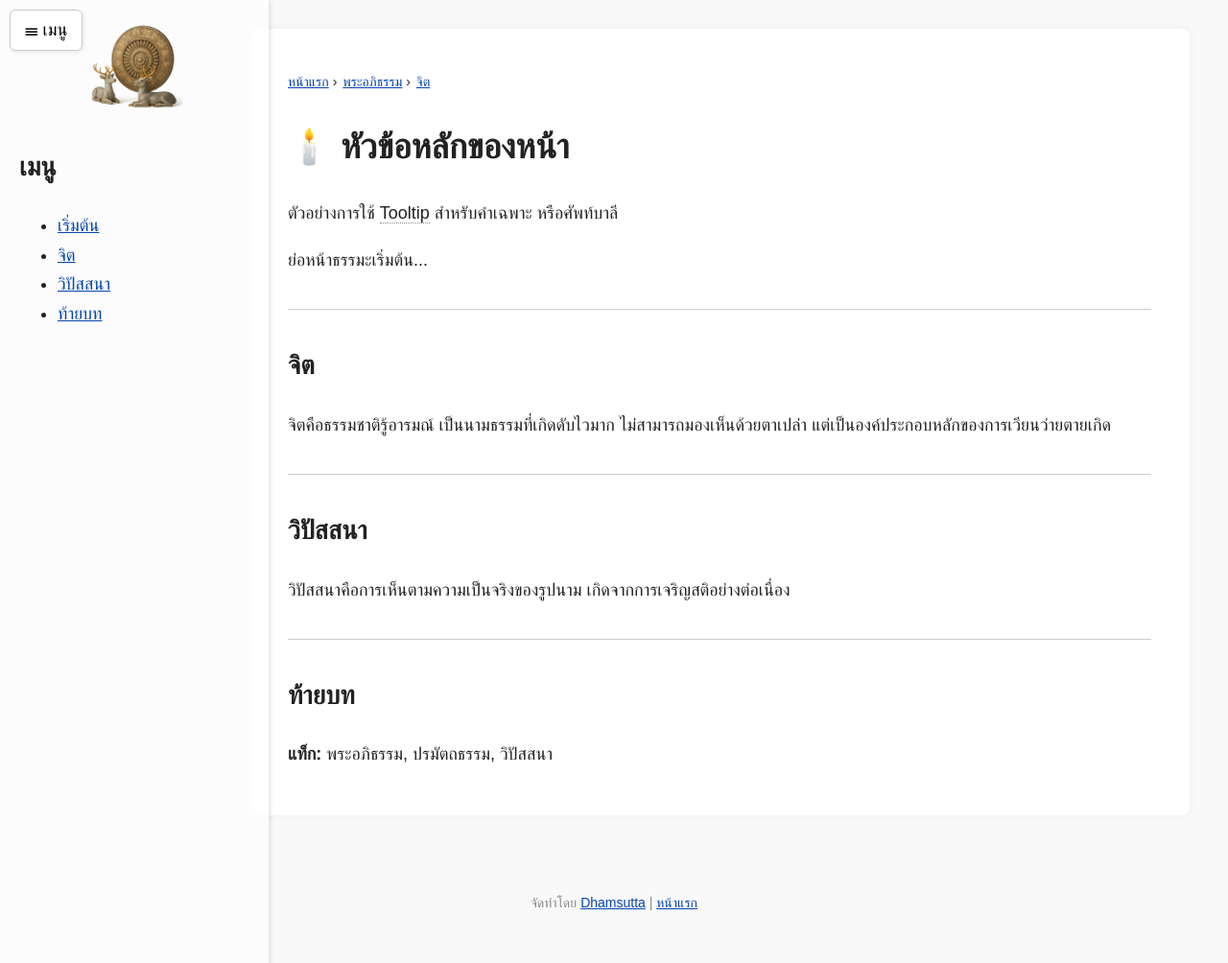
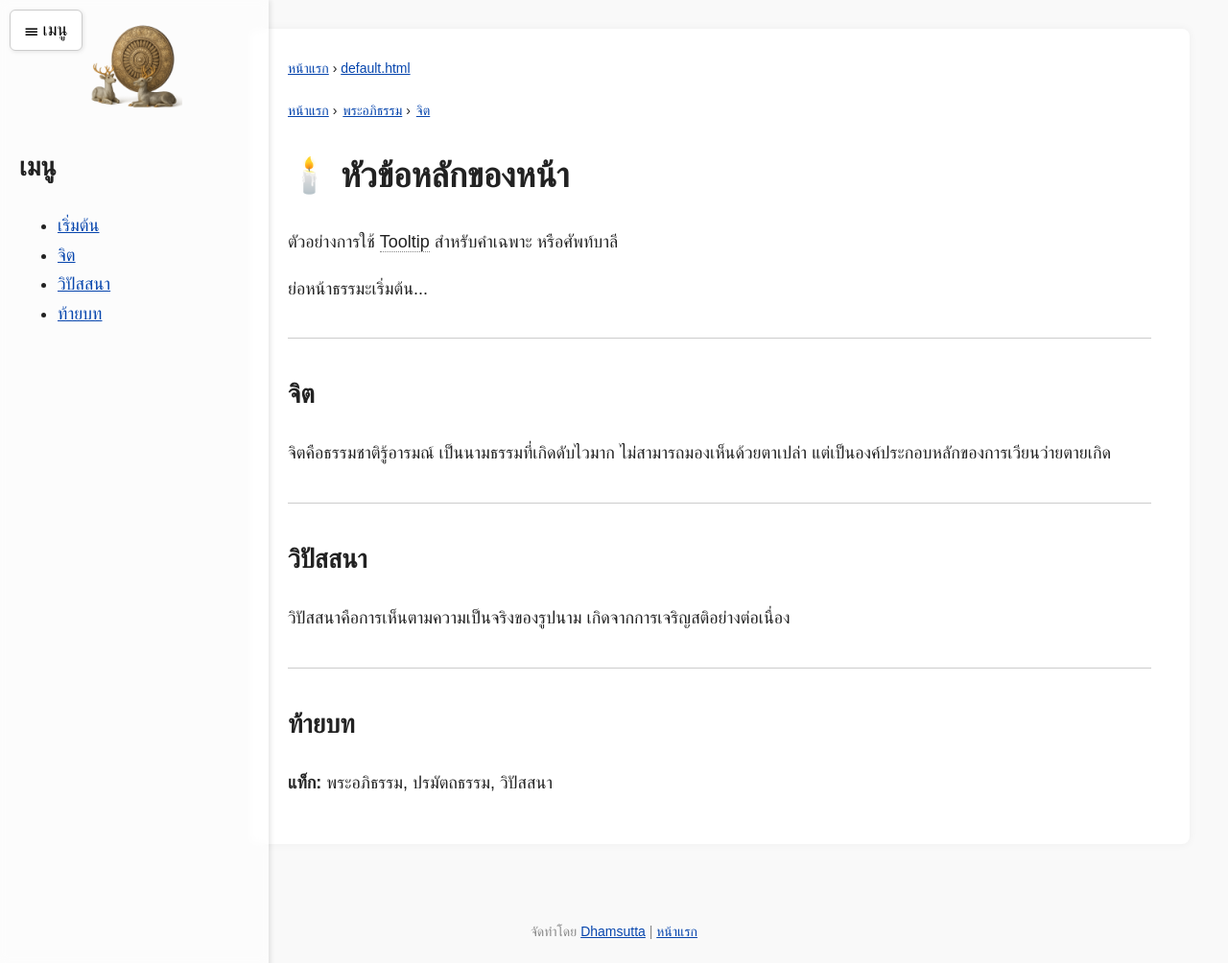
Before and after one commit to dhamsutta/tripitaka, a Jekyll site: the page default.html, which Jekyll copies as it is, in a window 1280 px wide and 1004 px high. Shown: the whole window at 96% size. Built offline with Jekyll 4.4.1, drawn with Linux system fonts in a browser that asks for light colours; some web fonts are replaced; comment, search, counter and statistics services are not loaded; some of the changed lines change nothing that is shown.

Commit message:
Update default.html

```diff
--- a/default.html
+++ b/default.html
@@ -254,6 +254,50 @@
 
 <div class="content">
 
+<script>
+  const labels = {
+    'tripitaka': 'หน้าแรก',
+    'vinaya': 'พระวินัย',
+    'sutta': 'พระสูตร',
+    'abhidhamma': 'พระอภิธรรม',
+    'atthakatha': 'อรรถกถา',
+    'visuddhimagga': 'วิสุทธิมรรค',
+    'nettippakarana': 'เนตติปกรณ์',
+    'buddhadhamma': 'พุทธธรรม',
+    'milindapanha': 'มิลินทปัญหา',
+    'dictionary': 'คำอภิธานศัพท์',
+    'pali-thai': 'พจนานุกรม บาลี-ไทย',
+    'thai-eng': 'ไทย-อังกฤษ',
+    'eng-thai': 'อังกฤษ-ไทย',
+    'pakinnaka': 'ปกิณกะ',
+    'audio': 'ฟังธรรมะออนไลน์',
+    'asubha': 'ห้องปลงอสุภะ',
+    'search': 'ค้นหาหัวข้อธรรมะ'
+  };
+
+  const path = location.pathname.split('/').filter(p => p && p !== 'index.html');
+  const baseURL = '/' + path[0] + '/';
+
+  let breadcrumb = `<a href="${baseURL}">${labels['tripitaka']}</a>`;
+
+  let fullPath = '';
+  for (let i = 1; i < path.length; i++) {
+    fullPath += '/' + path[i];
+    const label = labels[path[i]] || decodeURIComponent(path[i]);
+    const url = '/' + path.slice(0, i + 1).join('/');
+    breadcrumb += ` › <a href="${url}">${label}</a>`;
+  }
+
+  document.write(`<nav style="font-size: 14px; margin-bottom: 20px;">${breadcrumb}</nav>`);
+</script>
+
+
+
+
+
+
+
+
   <nav aria-label="breadcrumb" style="font-size: 14px; margin-bottom: 20px;">
   <ol style="list-style: none; padding: 0; display: flex; flex-wrap: wrap; gap: 6px;">
     <li><a href="/tripitaka/">หน้าแรก</a> ›</li>
```
